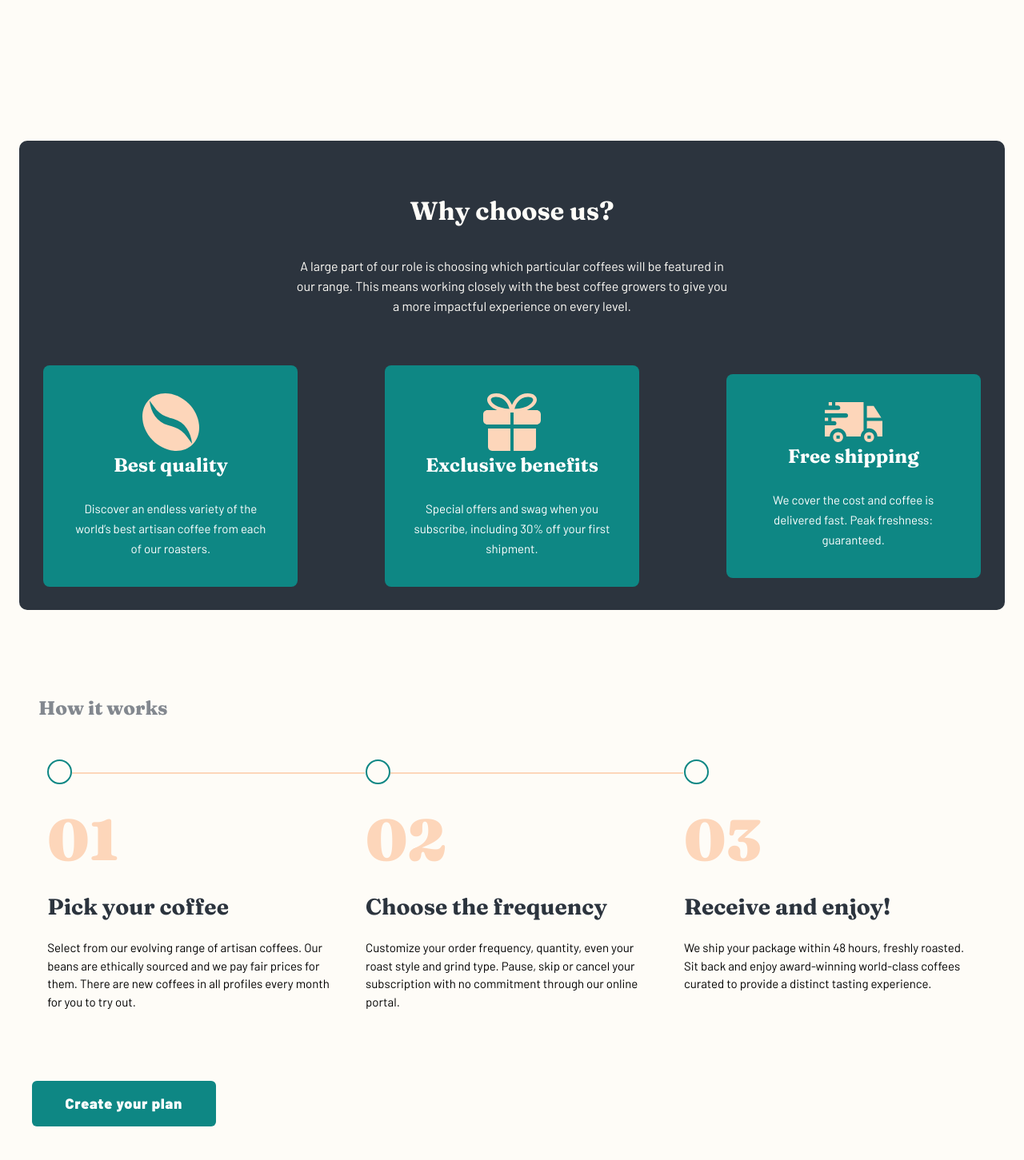
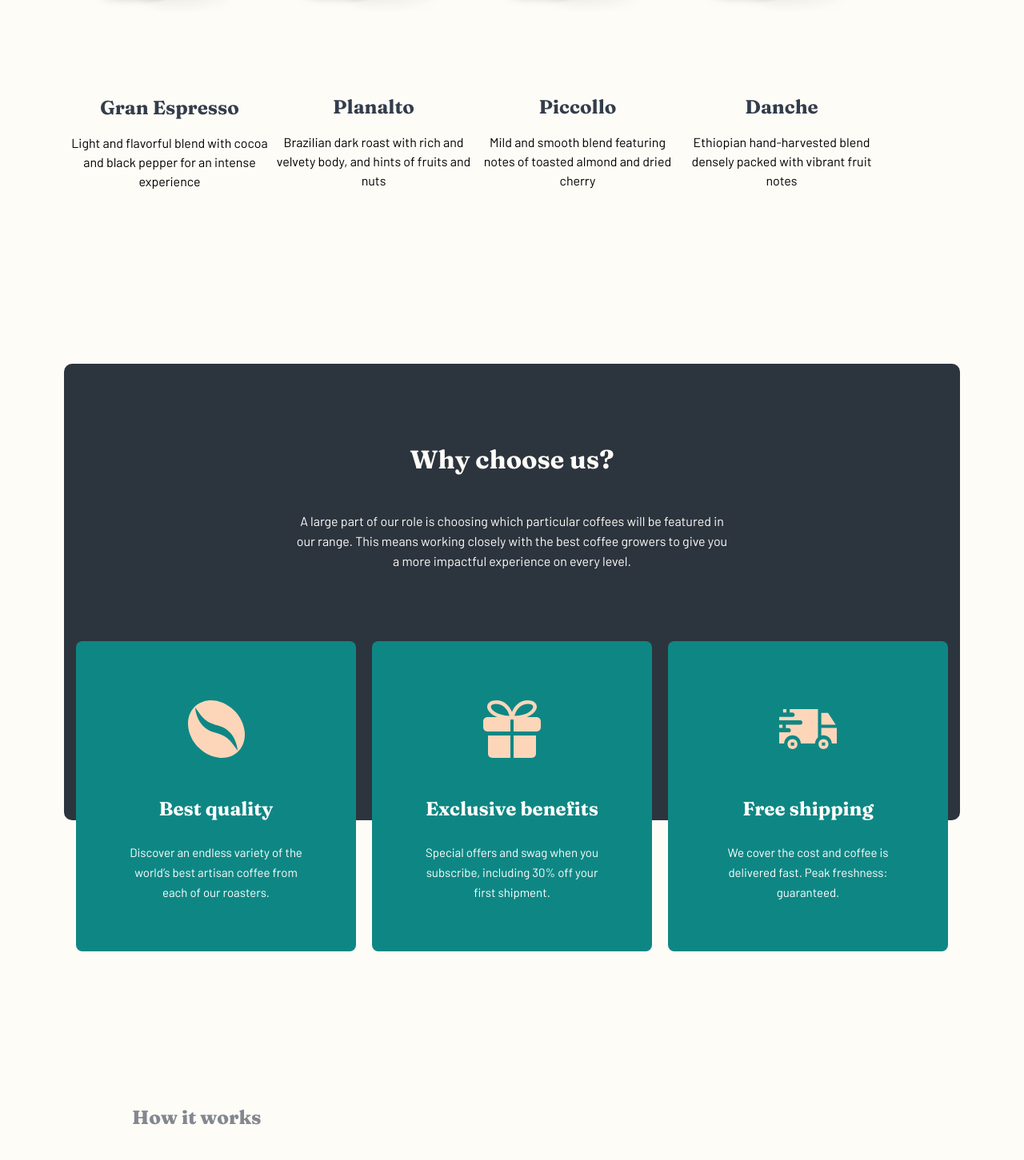
Before and after one commit to ChamuMutezva/coffeeroasters-subscription-site, a React (Create React App) app: page / in a window 1280 px wide. Shown: the part 1119-2570 px from the top of the page at 80% size. Before the commit the page ends 2528 px from the top, so only its background shows below. Built offline with nearby package versions, Linux system fonts and the light colour scheme.

Commit message:
feat: desktop card styles

```diff
--- a/src/Css/App.css
+++ b/src/Css/App.css
@@ -139,12 +139,12 @@ h1, h2, h3, h4, h5 {
   left: 0;
   top: 90px;
   width: 100%;
-  box-shadow: 0px 0px 90px 130px #FEFCF7;
   background-color: #FEFCF7;
 }
 
 .modal__open {
   display: block;
+  box-shadow: 0px 0px 90px 130px #FEFCF7;
 }
 
 .nav__list {
@@ -248,7 +248,7 @@ h1, h2, h3, h4, h5 {
   }
 
   .hero__content {
-    width: 25rem;
+    max-width: 25rem;
     text-align: left;
   }
 
@@ -275,6 +275,24 @@ h1, h2, h3, h4, h5 {
   }
 }
 @media screen and (min-width: 1080px) {
+  .hero {
+    margin: 0 5rem;
+  }
+
+  .hero__content {
+    padding: 7rem 0 7rem 4rem;
+    max-width: 35rem;
+  }
+
+  .hero__title {
+    font-size: 4.5rem;
+    line-height: 72px;
+  }
+
+  .hero__summary {
+    margin: 2.5rem 5rem 4rem auto;
+  }
+
   .hero__home {
     background-image: url("../assets/home/desktop/image-hero-coffeepress.jpg");
   }
@@ -363,6 +381,10 @@ h1, h2, h3, h4, h5 {
   }
 }
 @media screen and (min-width: 1080px) {
+  .collection {
+    padding: 10rem 1.5rem 9.5rem;
+  }
+
   .collection__title {
     font-size: 9.375rem;
     line-height: 72px;
@@ -387,6 +409,7 @@ h1, h2, h3, h4, h5 {
 
   .collection__details {
     max-width: 255px;
+    margin-top: 6rem;
   }
 }
 .cards__list {
@@ -475,18 +498,40 @@ h1, h2, h3, h4, h5 {
 @media screen and (min-width: 1080px) {
   .card__wrapper {
     flex-direction: column;
+    padding: 3.8rem 0;
+  }
+
+  .card__img__wrapper {
+    flex: auto;
+    width: 100px;
+    height: 100px;
+    display: flex;
+    justify-content: center;
+    align-items: center;
   }
 
   .cards {
     display: flex;
+    max-width: 1110px;
+    margin: auto;
+  }
+
+  .card__details {
+    padding: 2rem 4rem 0;
   }
 
   .card {
     max-width: 350px;
+    padding: 0;
   }
 
-  .card__summary, .card__title {
+  .card__summary,
+.card__title {
     text-align: center;
+  }
+
+  .cards__list {
+    top: -15rem;
   }
 }
 .works__wrapper {
@@ -578,7 +623,8 @@ h1, h2, h3, h4, h5 {
     left: 0;
   }
 
-  .span21::after, .span22::after {
+  .span21::after,
+.span22::after {
     position: absolute;
     width: 100%;
     height: 2px;
@@ -591,6 +637,24 @@ h1, h2, h3, h4, h5 {
   .works__title {
     padding: 0 3rem;
     text-align: left;
+  }
+}
+@media screen and (min-width: 1080px) {
+  .works {
+    margin-top: -4rem;
+    padding: 0 10.3125rem;
+  }
+
+  .works__title {
+    padding: 0;
+  }
+
+  .works__wrapper {
+    padding: 0;
+  }
+
+  .work__item {
+    padding: 1rem 0;
   }
 }
 .aside {
@@ -642,6 +706,24 @@ h1, h2, h3, h4, h5 {
     padding: 1rem 0;
   }
 }
+@media screen and (min-width: 720px) {
+  .aside {
+    margin: 0 5rem;
+  }
+
+  .aside__title {
+    padding-top: 6rem;
+  }
+
+  .aside__summary {
+    padding: 1.5rem 0;
+  }
+}
+@media screen and (min-width: 1080px) {
+  .decoration {
+    padding: 9rem;
+  }
+}
 body {
   background-color: #FEFCF7;
   font-family: "Barlow", sans-serif;
--- a/src/Sass/components/_card.scss
+++ b/src/Sass/components/_card.scss
@@ -87,17 +87,38 @@
 
 }
 
-@include base.mQ(1080px){
+@include base.mQ(1080px) {
     .card__wrapper {
         flex-direction: column;
+        padding: 3.8rem 0;
+    }
+    .card__img__wrapper {
+        flex: auto;
+        width: 100px;
+        height: 100px;
+        display: flex;
+        justify-content: center;
+        align-items: center;
     }
     .cards {
         display: flex;
+        max-width: 1110px;
+        margin: auto;
     }
+    .card__details {
+        padding: 2rem 4rem 0;
+    }
+
     .card {
         max-width: 350px;
+        padding: 0;
     }
-    .card__summary, .card__title {
+
+    .card__summary,
+    .card__title {
         text-align: center;
     }
+    .cards__list {
+        top: -15rem;
+    }
 }
--- a/src/Sass/components/_collection.scss
+++ b/src/Sass/components/_collection.scss
@@ -74,6 +74,9 @@
     }
 }
 @include base.mQ(1080px) {
+    .collection {
+        padding: 10rem 1.5rem 9.5rem;
+    }
     .collection__title {
         font-size: 9.375rem;
         line-height: 72px;
@@ -93,5 +96,6 @@
     }
     .collection__details {
         max-width: 255px;
+        margin-top: 6rem;
     }
 }
--- a/src/Sass/components/_hero.scss
+++ b/src/Sass/components/_hero.scss
@@ -50,7 +50,7 @@
         margin: 0px 2.5rem;
     }
     .hero__content {
-        width: 25rem;
+        max-width: 25rem;
         text-align: left;
     }
     .hero__title {
@@ -73,6 +73,20 @@
 }
 
 @include base.mQ(1080px) {
+    .hero {
+        margin: 0 5rem;
+    }
+    .hero__content {
+        padding: 7rem 0 7rem 4rem;
+        max-width: 35rem;
+    }
+    .hero__title {
+        font-size: 4.5rem;
+        line-height: 72px;
+    }
+    .hero__summary {
+        margin: 2.5rem 5rem 4rem auto;
+    }
     .hero__home {
         background-image: url('../assets/home/desktop/image-hero-coffeepress.jpg');
     }
--- a/src/Sass/components/_modal.scss
+++ b/src/Sass/components/_modal.scss
@@ -6,12 +6,12 @@
     left: 0;
     top: 90px;
     width: 100%;
-    box-shadow: 0px 0px 90px 130px base.$bg-lt-cream;
     background-color: base.$bg-lt-cream;
 }
 
 .modal__open {
     display: block;
+    box-shadow: 0px 0px 90px 130px base.$bg-lt-cream;
 }
 
 .nav__list {
--- a/src/Sass/components/_works.scss
+++ b/src/Sass/components/_works.scss
@@ -11,9 +11,11 @@
 .work__list {
 	padding: 0 0.2rem;
 }
+
 .work__summary {
 	font-size: 0.9375rem;
 }
+
 .works__title {
 	text-align: center;
 	color: base.$tx-lt-grey;
@@ -72,8 +74,10 @@
 	.work__summary {
 		text-align: left;
 	}
+
 	.work__num {
 		position: relative;
+
 		&::before {
 			position: absolute;
 			width: 31px;
@@ -86,7 +90,9 @@
 		}
 
 	}
-	.span21, .span22 {
+
+	.span21,
+	.span22 {
 		&::after {
 			position: absolute;
 			width: 100%;
@@ -97,9 +103,29 @@
 			left: 31px;
 		}
 	}
+
 	.works__title {
 		padding: 0 3rem;
 		text-align: left;
 	}
 
 }
+
+@include base.mQ(1080px) {
+	.works {
+		margin-top: -4rem;
+		padding: 0 10.3125rem;
+	}
+
+	.works__title {
+		padding: 0;
+	}
+
+	.works__wrapper {
+		padding: 0;
+	}
+
+	.work__item {
+		padding: 1rem 0;
+	}
+}
--- a/src/Sass/layouts/_aside.scss
+++ b/src/Sass/layouts/_aside.scss
@@ -49,3 +49,23 @@
 		padding: 1rem 0;
 	}
 }
+
+@include base.mQ(720px) {
+	.aside {
+		margin: 0 5rem;
+	}
+
+	.aside__title {
+		padding-top: 6rem;
+	}
+
+	.aside__summary {
+		padding: 1.5rem 0;
+	}
+}
+
+@include base.mQ(1080px) {
+	.decoration {
+		padding: 9rem;
+	}
+}
```
Also changed, not shown: src/pages/components/card.js (line endings or trailing spaces).
